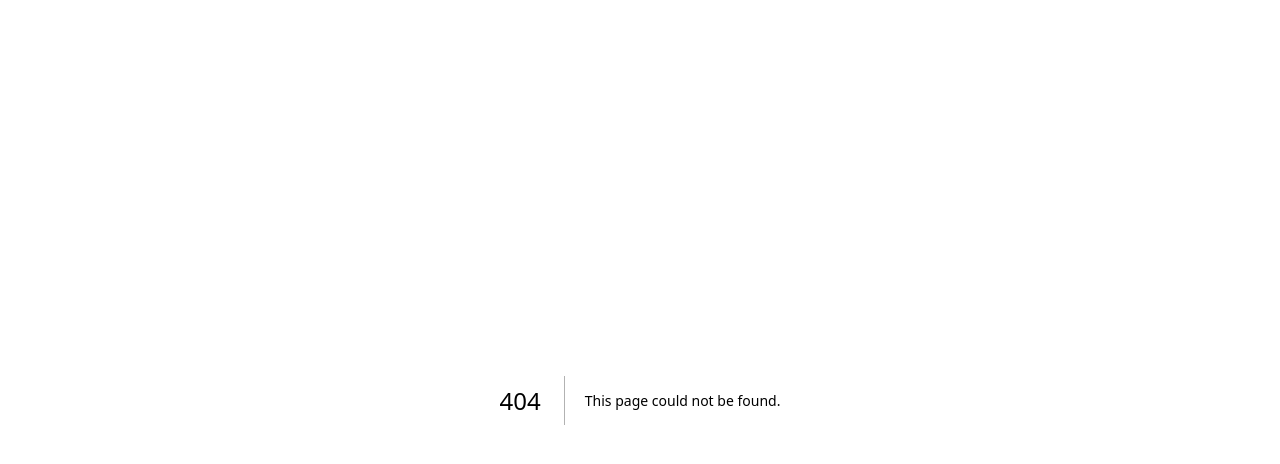
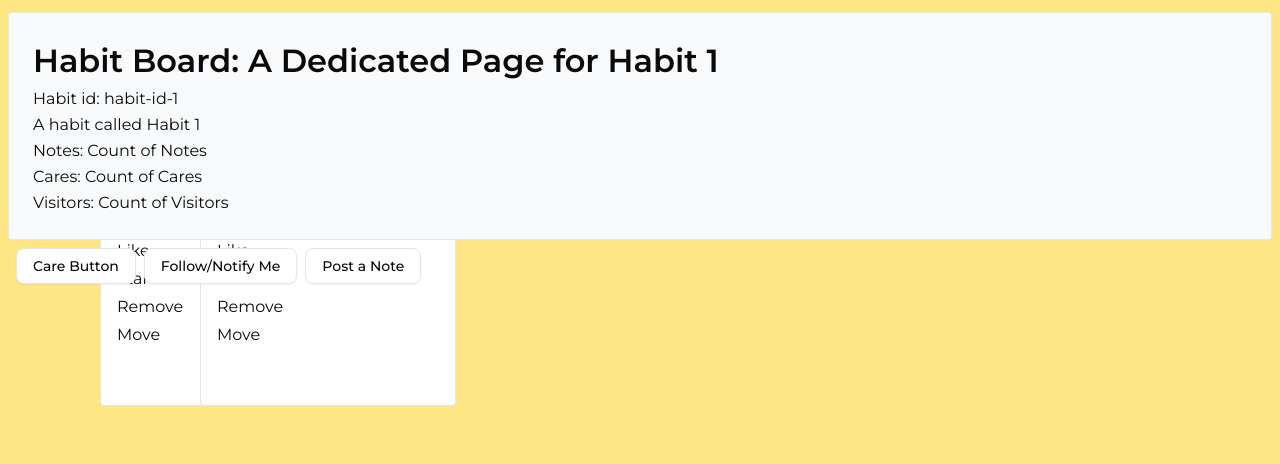
Before and after one commit to marlmunar/interactive-board, a Next.js app: page /habits/habit-id-1 in a window 1280 px wide. Before the commit this address had no page. Shown: the top 464 px of the page. Built offline with nearby package versions, Linux system fonts and the light colour scheme.

Commit message:
Added the frontend add note interaction

```diff
--- a/src/components/HabitBoard.tsx
+++ b/src/components/HabitBoard.tsx
@@ -12,6 +12,14 @@ interface Habit {
   description: string;
   progress: string;
   createdAt: Date;
+}
+
+export interface Note {
+  id: string;
+  content: string;
+  x: number;
+  y: number;
+  author: string;
 }
 
 const HABITS: Habit[] = [
@@ -46,10 +54,21 @@ const blankHabit: Habit = {
   createdAt: new Date(),
 };
 
+const blankNote: Note = {
+  id: "",
+  content: "",
+  x: NaN,
+  y: NaN,
+  author: "",
+};
+
 const HabitBoard = () => {
   const router = useRouter();
   const [habitData, setHabitData] = useState<Habit>(blankHabit);
   const [isAddingNote, setIsAddingNote] = useState<boolean>(false);
+
+  const [newNoteData, setNewNoteData] = useState<Note>(blankNote);
+  const [isPlacingNewNote, setIsPlacingNewNote] = useState<boolean>(false);
 
   const { id: habitId } = useParams();
 
@@ -69,7 +88,10 @@ const HabitBoard = () => {
 
   return (
     <div className="relative h-500">
-      <HabitInteractions />
+      <HabitInteractions
+        isPlacingNewNote={isPlacingNewNote}
+        newNoteData={newNoteData}
+      />
       <div className="p-2 w-full sticky top-1">
         <div className="relative">
           <div className="border bg-gray-50 rounded p-6 w-full z-50 top-2 space-y-0.5">
@@ -93,7 +115,13 @@ const HabitBoard = () => {
           >
             Post a Note
           </Button>
-          {isAddingNote && <AddNoteForm />}
+          {isAddingNote && (
+            <AddNoteForm
+              setIsAddingNote={setIsAddingNote}
+              setNewNoteData={setNewNoteData}
+              setIsPlacingNewNote={setIsPlacingNewNote}
+            />
+          )}
           {/* On Click: Form pops up for adding a note */}
         </div>
       </div>
--- a/src/components/HabitCard.tsx
+++ b/src/components/HabitCard.tsx
@@ -31,12 +31,12 @@ const HabitCard = ({
     <Card className="w-full">
       <CardHeader>
         <CardTitle>
-          <Link href={`/habit/${id}`}>{name}</Link>
+          <Link href={`/habits/${id}`}>{name}</Link>
         </CardTitle>
         <CardDescription>{description}</CardDescription>
         <CardAction>
           <Button variant="link" asChild>
-            <Link href={`/habit/${id}`}>View</Link>
+            <Link href={`/habits/${id}`}>View</Link>
           </Button>
         </CardAction>
       </CardHeader>
--- a/src/components/HabitInteractions.tsx
+++ b/src/components/HabitInteractions.tsx
@@ -1,4 +1,4 @@
-import React, { useState } from "react";
+import React, { useEffect, useState } from "react";
 
 import { DndContext, type DragEndEvent } from "@dnd-kit/core";
 import { restrictToParentElement } from "@dnd-kit/modifiers";
@@ -6,19 +6,43 @@ import Note from "./Note";
 
 type Note = {
   id: string;
+  content: string;
   x: number;
   y: number;
+  author: string;
 };
 
+interface HabitInteractionsProps {
+  isPlacingNewNote: boolean;
+  newNoteData: Note;
+}
+
 const initialNotes: Note[] = [
-  { id: "note1", x: 100, y: 150 },
-  { id: "note2", x: 250, y: 100 },
+  { id: "note1", content: "just a note", x: 100, y: 150, author: "user125" },
+  {
+    id: "note2",
+    content: "just another note",
+    x: 200,
+    y: 150,
+    author: "user124",
+  },
 ];
 
-const HabitInteractions = () => {
+const HabitInteractions = ({
+  isPlacingNewNote,
+  newNoteData,
+}: HabitInteractionsProps) => {
   const [notes, setNotes] = useState(initialNotes);
   const [activeNoteId, setActiveNoteId] = useState<string>("");
   const [originalNotes, setOriginalNotes] = useState<Note[]>([]);
+
+  useEffect(() => {
+    if (newNoteData.id) {
+      setOriginalNotes(notes);
+      setNotes((prev) => [...prev, newNoteData]);
+      setActiveNoteId(newNoteData.id);
+    }
+  }, [isPlacingNewNote, newNoteData]);
 
   const handleDragEnd = (e: DragEndEvent) => {
     const { active, delta } = e;
@@ -61,9 +85,7 @@ const HabitInteractions = () => {
         {notes.map((note) => (
           <Note
             key={note.id}
-            id={note.id}
-            x={note.x}
-            y={note.y}
+            noteData={note}
             isActive={activeNoteId === note.id}
             onSelect={() => onSelect(note.id)}
             onDragClose={(option: boolean) => onDragClose(option)}
--- a/src/components/Note.tsx
+++ b/src/components/Note.tsx
@@ -3,16 +3,23 @@ import React, { useState } from "react";
 import { Button } from "./ui/button";
 import NoteAuthorOptions from "./NoteAuthorOptions";
 
+type NoteData = {
+  id: string;
+  content: string;
+  x: number;
+  y: number;
+  author: string;
+};
+
 interface NoteParams {
-  id: string;
+  noteData: NoteData;
   isActive: boolean;
   onSelect: () => void;
   onDragClose: (isToSave: boolean) => void;
-  x: number;
-  y: number;
 }
 
-const Note = ({ id, x, y, isActive, onSelect, onDragClose }: NoteParams) => {
+const Note = ({ noteData, isActive, onSelect, onDragClose }: NoteParams) => {
+  const { id, content, x, y, author } = noteData;
   const { attributes, listeners, setNodeRef, transform, isDragging } =
     useDraggable({
       id,
@@ -44,10 +51,10 @@ const Note = ({ id, x, y, isActive, onSelect, onDragClose }: NoteParams) => {
         }
         {...(isActive ? { ...listeners, ...attributes } : {})}
       >
-        <div className="text-[1.5rem]">You are doing great!</div>
+        <div className="text-[1.5rem]">{content}</div>
         <div className="text-[1rem] flex gap-2 items-center">
           <p>by</p>
-          <NoteAuthorOptions username={"user#244"} />
+          <NoteAuthorOptions username={author} />
         </div>
         <div className="flex items-start flex-col gap-1">
           {!isActive && (
--- a/src/components/forms/AddNoteForm.tsx
+++ b/src/components/forms/AddNoteForm.tsx
@@ -23,22 +23,41 @@ import {
 import { Textarea } from "@/components/ui/textarea";
 
 import { noteSchema } from "@/schemas/note"; // your Zod schema
+import { Note } from "../HabitBoard";
 
 const formSchema = noteSchema;
 
-const AddNoteForm = () => {
+interface AddNoteFormProps {
+  setNewNoteData: React.Dispatch<React.SetStateAction<Note>>;
+  setIsPlacingNewNote: React.Dispatch<React.SetStateAction<boolean>>;
+  setIsAddingNote: React.Dispatch<React.SetStateAction<boolean>>;
+}
+
+const AddNoteForm = ({
+  setNewNoteData,
+  setIsPlacingNewNote,
+  setIsAddingNote,
+}: AddNoteFormProps) => {
   const router = useRouter();
 
   const form = useForm<z.infer<typeof formSchema>>({
     resolver: zodResolver(formSchema),
-    defaultValues: { note: "" },
+    defaultValues: { content: "" },
   });
 
   const handleSubmit = async (data: z.infer<typeof formSchema>) => {
-    console.log("Submitted note:", data.note);
-    // Example: navigate after submit
-    // router.push("/notes");
-    form.reset(); // reset form after submission
+    form.reset();
+    setIsAddingNote(false);
+
+    const newNoteData: Note = {
+      id: "newNoteId",
+      content: data.content,
+      x: 10,
+      y: 290,
+      author: "newAuthor",
+    };
+    setNewNoteData(newNoteData);
+    setIsPlacingNewNote(true);
   };
 
   return (
@@ -55,7 +74,7 @@ const AddNoteForm = () => {
           <FieldGroup>
             <Controller
               control={form.control}
-              name="note"
+              name="content"
               render={({ field, fieldState }) => (
                 <Field data-invalid={fieldState.invalid}>
                   <FieldLabel htmlFor="note">Your Note</FieldLabel>
--- a/src/schemas/note.ts
+++ b/src/schemas/note.ts
@@ -1,5 +1,5 @@
 import * as z from "zod";
 
 export const noteSchema = z.object({
-  note: z.string().nonempty("Note content cannot be empty for adding notes"),
+  content: z.string().nonempty("Note content cannot be empty for adding notes"),
 });
```
Also changed, not shown: src/app/habits/[id]/page.tsx (renamed from src/app/habit/[id]/page.tsx).
